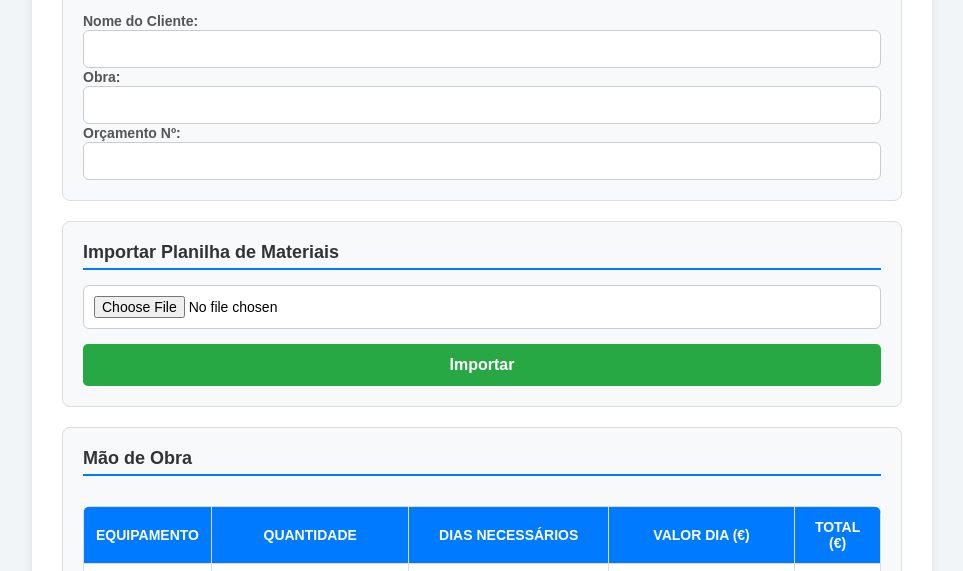
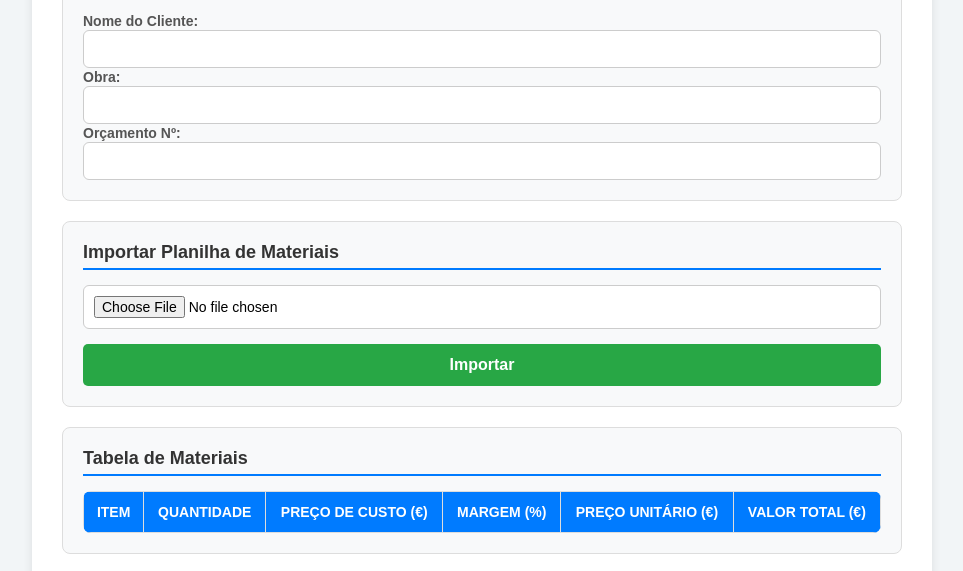
Before and after one commit to 0xdavidmorato/ited, a plain HTML site: page index.html in a window 1280 px wide. Shown: the part 150-721 px from the top of the page, without its empty margins (158-1121 px from the left). Drawn offline with Linux system fonts and the light colour scheme.

Commit message:
Update index.html

```diff
--- a/index.html
+++ b/index.html
@@ -31,6 +31,26 @@
             <input type="file" id="fileInput" accept=".xls,.xlsx">
             <button class="btn" onclick="importarExcel()">Importar</button>
         </div>
+        <!-- Tabela para exibir os dados importados -->
+        <div class="section">
+            <h3>Tabela de Materiais</h3>
+            <table id="materiaisTabela">
+                <thead>
+                    <tr>
+                        <th>Item</th>
+                        <th>Quantidade</th>
+                        <th>Preço de Custo (€)</th>
+                        <th>Margem (%)</th>
+                        <th>Preço Unitário (€)</th>
+                        <th>Valor Total (€)</th>
+                    </tr>
+                </thead>
+                <tbody>
+                    <!-- As linhas da tabela serão inseridas aqui -->
+                </tbody>
+            </table>
+        </div>
+
 
         <!-- Mão de Obra -->
         <div class="section">
```
